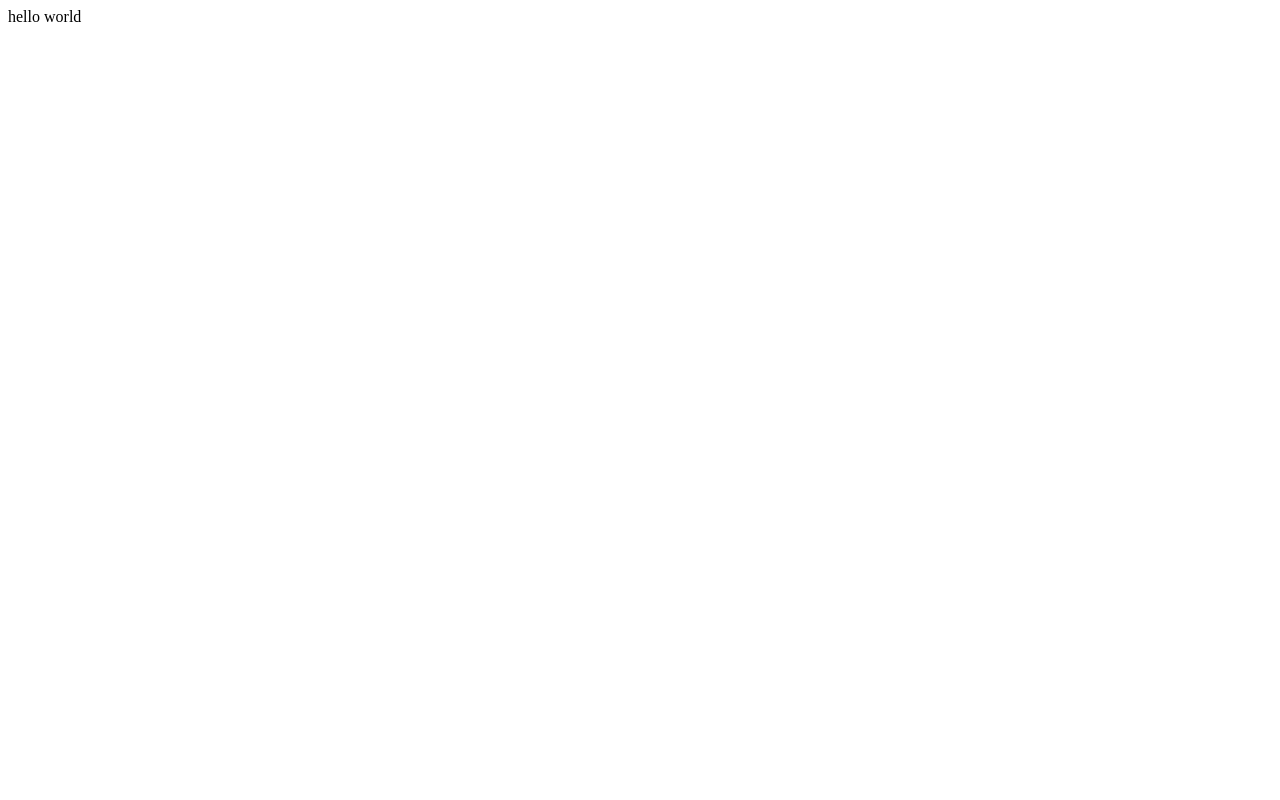
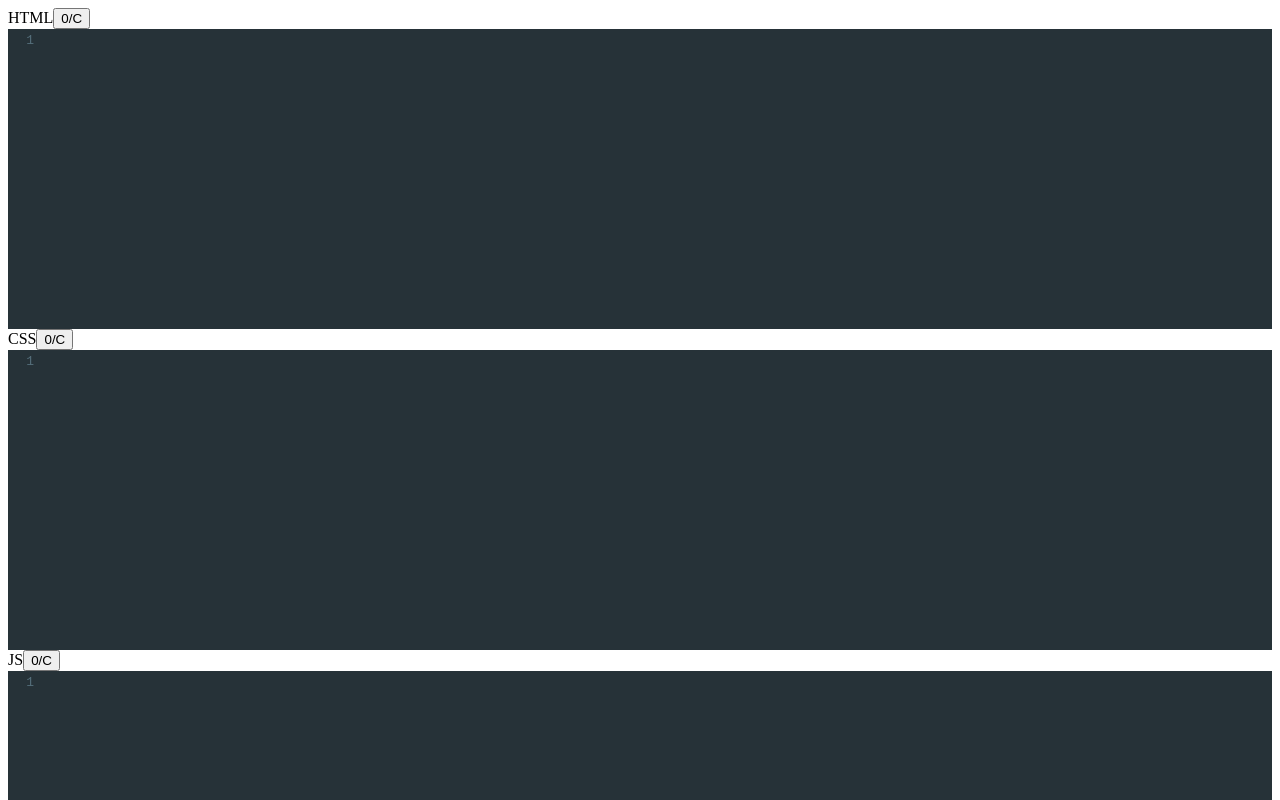
Before and after one commit to vaanskii/codepen-clone, a React (Vite) app: page / in a window 1280 px wide. Shown: the top 800 px of the page. Built offline with nearby package versions, Linux system fonts and the light colour scheme.

Commit message:
Implemented Editor. - Implemented react codemirror editor for html, css, js. - Added style which removing first dublicated child from editor.

```diff
--- a/package.json
+++ b/package.json
@@ -10,7 +10,9 @@
     "preview": "vite preview"
   },
   "dependencies": {
+    "codemirror": "^5.65.17",
     "react": "^18.3.1",
+    "react-codemirror2": "^8.0.0",
     "react-dom": "^18.3.1"
   },
   "devDependencies": {
--- a/src/App.jsx
+++ /dev/null
@@ -1,8 +0,0 @@
-
-
-function App() {
-
-  return "hello world"
-}
-
-export default App
--- /dev/null
+++ b/src/components/App.jsx
@@ -0,0 +1,29 @@
+import React, { useState } from "react"
+import Editor from "./Editor"
+
+function App() {
+  const [html, setHtml] = useState('');
+  const [css, setCss] = useState('');
+  const [js, setJs] = useState('');
+
+  return (
+    <>
+      <div className="pane top-pane">
+        <Editor language="xml" displayName="HTML" value={html} onChange={setHtml}/>
+        <Editor language="css" displayName="CSS" value={css} onChange={setCss}/>
+        <Editor language="javascript" displayName="JS" value={js} onChange={setJs}/>
+      </div>
+      <div className="pane ">
+        <iframe
+          style={{ border: "none" }}
+          title="output"
+          sandbox="allow-scripts"
+          width="100%"
+          height="100%"
+        />
+      </div>
+    </>
+  )
+}
+
+export default App
--- /dev/null
+++ b/src/components/Editor.jsx
@@ -0,0 +1,44 @@
+import React from 'react';
+import 'codemirror/lib/codemirror.css';
+import 'codemirror/theme/material.css';
+import 'codemirror/mode/xml/xml';
+import 'codemirror/mode/javascript/javascript';
+import 'codemirror/mode/css/css';
+import '../styles/editor.css'
+import { Controlled as ControlledEditor } from 'react-codemirror2';
+
+const Editor = (props) => {
+    const {
+        language,
+        value,
+        displayName,
+        onChange
+    } = props
+
+    function handleChange(editor, data, value) {
+        onChange(value)
+    }
+
+    return (
+        <div className='editor-container'>
+            <div className="editor-title">
+                {displayName}
+                <button>0/C</button>
+            </div>
+            <ControlledEditor
+                onBeforeChange={handleChange}
+                value={value}
+                className='code-mirror-wrapper'
+                options={{
+                    lineWrapping: true,
+                    lint: true,
+                    mode: language,
+                    theme: 'material',
+                    lineNumbers: true
+                }}
+            />
+        </div>
+    );
+}
+
+export default Editor;
--- a/src/main.jsx
+++ b/src/main.jsx
@@ -1,6 +1,6 @@
 import { StrictMode } from 'react'
 import { createRoot } from 'react-dom/client'
-import App from './App.jsx'
+import App from './components/App.jsx'
 import './index.css'
 
 createRoot(document.getElementById('root')).render(
--- /dev/null
+++ b/src/styles/editor.css
@@ -0,0 +1 @@
+.react-codemirror2 > .CodeMirror:first-child { display: none; }
```
Also changed, not shown: 1 other file (tests, documents, lock files or other folders).
